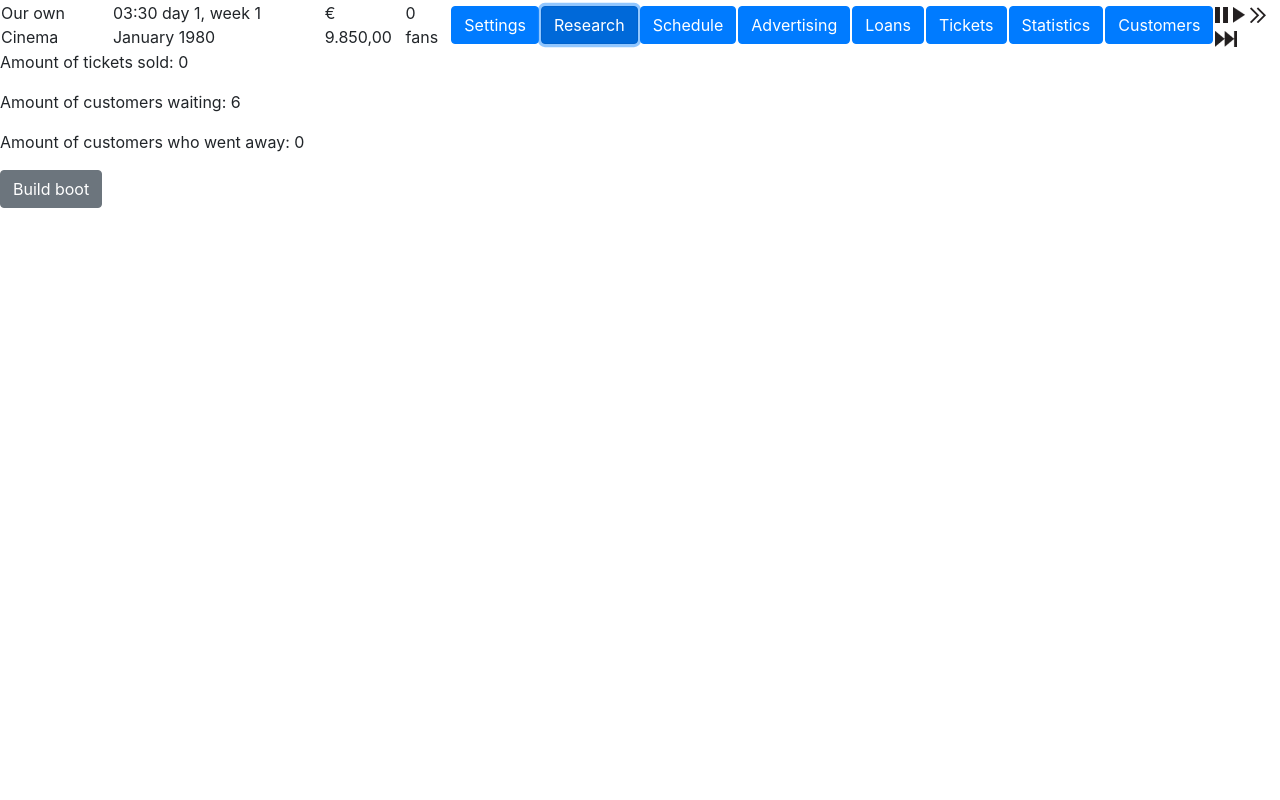
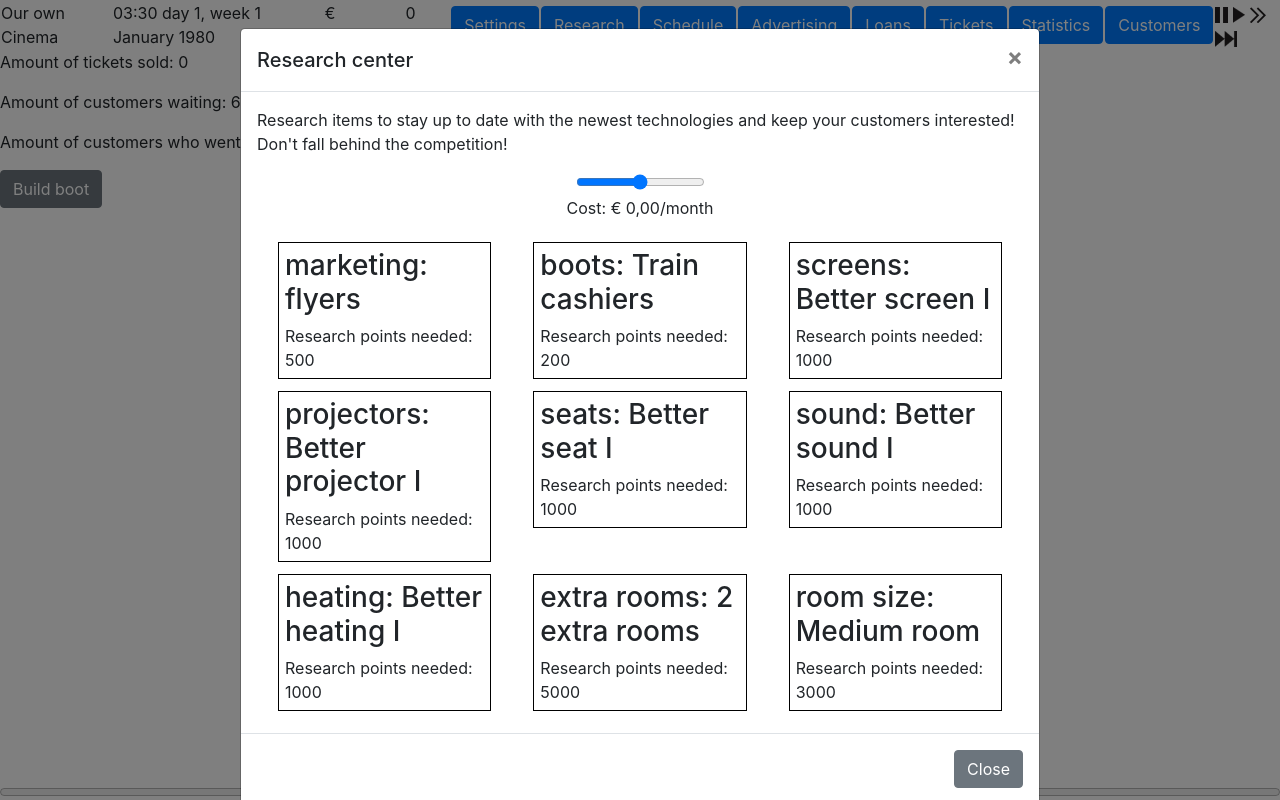
Before and after one commit to grubolsch/cinema-tycoon, a website built with Parcel: page index.html in a window 1280 px wide. Both pictures are taken after a click on the button "Research". Built offline with nearby package versions, Linux system fonts and the light colour scheme.

Commit message:
start of research functions

```diff
--- /dev/null
+++ b/Modules/Assets/research.json
@@ -0,0 +1,233 @@
+{
+  "research": [
+    {
+      "id": 1,
+      "name": "flyers",
+      "category": "marketing",
+      "points": 500,
+      "availableFrom": [1,1970]
+    },
+    {
+      "id": 2,
+      "name": "newspaper",
+      "category": "marketing",
+      "points": 1000,
+      "availableFrom": [1,1970]
+    },
+    {
+      "id": 3,
+      "name": "Radio",
+      "category": "marketing",
+      "points": 1000,
+      "availableFrom": [1,1970]
+    },
+    {
+      "id": 4,
+      "name": "Tv",
+      "category": "marketing",
+      "points": 1000,
+      "availableFrom": [1,1970]
+    },
+    {
+      "id": 5,
+      "name": "Internet",
+      "category": "marketing",
+      "points": 1000,
+      "availableFrom": [1,1970]
+    },
+
+    {
+      "id": 6,
+      "name": "Train cashiers",
+      "category": "boots",
+      "points": 200,
+      "availableFrom": [1,1970]
+    },
+    {
+      "id": 7,
+      "name": "Cashiers with PC",
+      "category": "boots",
+      "points": 400,
+      "availableFrom": [1,1970]
+    },
+    {
+      "id": 8,
+      "name": "Self service boots",
+      "category": "boots",
+      "points": 1000,
+      "availableFrom": [1,1970]
+    },
+
+    {
+      "id": 9,
+      "name": "Better screen I",
+      "category": "screens",
+      "points": 1000,
+      "availableFrom": [1,1970],
+      "popularity": 80,
+      "buildCost": 200,
+      "maintenanceCost": 20
+    },
+    {
+      "id": 10,
+      "name": "Better screen II",
+      "category": "screens",
+      "points": 1000,
+      "availableFrom": [1,1970],
+      "popularity": 90,
+      "buildCost": 400,
+      "maintenanceCost": 40
+    },
+    {
+      "id": 11,
+      "name": "Better screen III",
+      "category": "screens",
+      "points": 1000,
+      "availableFrom": [1,1970],
+      "popularity": 100,
+      "buildCost": 600,
+      "maintenanceCost": 60
+    },
+    {
+      "id": 12,
+      "name": "Better projector I",
+      "category": "projectors",
+      "points": 1000,
+      "availableFrom": [1,1970],
+      "popularity": 80,
+      "buildCost": 200,
+      "maintenanceCost": 20
+    },
+    {
+      "id": 13,
+      "name": "Better projector II",
+      "category": "projectors",
+      "points": 1000,
+      "availableFrom": [1,1970],
+      "popularity": 90,
+      "buildCost": 400,
+      "maintenanceCost": 40
+    },
+    {
+      "id": 14,
+      "name": "Better projector III",
+      "category": "projectors",
+      "points": 1000,
+      "availableFrom": [1,1970],
+      "popularity": 100,
+      "buildCost": 600,
+      "maintenanceCost": 60
+    },
+    {
+      "id": 15,
+      "name": "Better seat I",
+      "category": "seats",
+      "points": 1000,
+      "availableFrom": [1,1970],
+      "popularity": 80,
+      "buildCost": 200,
+      "maintenanceCost": 20
+    },
+    {
+      "id": 16,
+      "name": "Better seat II",
+      "category": "seats",
+      "points": 1000,
+      "availableFrom": [1,1970],
+      "popularity": 90,
+      "buildCost": 400,
+      "maintenanceCost": 40
+    },
+    {
+      "id": 17,
+      "name": "Better seat III",
+      "category": "seats",
+      "points": 1000,
+      "availableFrom": [1,1970],
+      "popularity": 100,
+      "buildCost": 600,
+      "maintenanceCost": 60
+    },
+    {
+      "id": 18,
+      "name": "Better sound I",
+      "category": "sound",
+      "points": 1000,
+      "availableFrom": [1,1970],
+      "popularity": 80,
+      "buildCost": 200,
+      "maintenanceCost": 20
+    },
+    {
+      "id": 19,
+      "name": "Better sound II",
+      "category": "sound",
+      "points": 1000,
+      "availableFrom": [1,1970],
+      "popularity": 90,
+      "buildCost": 400,
+      "maintenanceCost": 40
+    },
+    {
+      "id": 20,
+      "name": "Better sound III",
+      "category": "sound",
+      "points": 1000,
+      "availableFrom": [1,1970],
+      "popularity": 100,
+      "buildCost": 600,
+      "maintenanceCost": 60
+    },
+    {
+      "id": 21,
+      "name": "Better heating I",
+      "category": "heating",
+      "points": 1000,
+      "availableFrom": [1,1970],
+      "popularity": 80,
+      "buildCost": 200,
+      "maintenanceCost": 20
+    },
+    {
+      "id": 22,
+      "name": "Better heating II",
+      "category": "heating",
+      "points": 1000,
+      "availableFrom": [1,1970],
+      "popularity": 90,
+      "buildCost": 400,
+      "maintenanceCost": 40
+    },
+    {
+      "id": 23,
+      "name": "Better heating III",
+      "category": "heating",
+      "points": 1000,
+      "availableFrom": [1,1970],
+      "popularity": 100,
+      "buildCost": 600,
+      "maintenanceCost": 60
+    },
+    {
+      "id": 24,
+      "name": "2 extra rooms",
+      "category": "extra rooms",
+      "points": 5000,
+      "availableFrom": [1,1970]
+    },
+    {
+      "id": 25,
+      "name": "Medium room",
+      "category": "room size",
+      "points": 3000,
+      "availableFrom": [1,1970]
+    },
+    {
+      "id": 26,
+      "name": "Big room",
+      "category": "room size",
+      "points": 6000,
+      "availableFrom": [1,1970]
+    }
+  ]
+}
--- a/Modules/Entity/Cinema.ts
+++ b/Modules/Entity/Cinema.ts
@@ -2,15 +2,13 @@
 import {FinanceManager} from "../Manager/FinanceManager";
 import {TimeManager} from "../Manager/TimeManager";
 import {ConfigManager} from "../Manager/ConfigManager";
-import {Loan} from "./Loan";
-import {LoanException} from "../Exception/LoanException";
 import {LoanTaken} from "./LoanTaken";
 import {BootManager} from "../Manager/BootManager";
 import {Customer} from "./Customer";
+import {ResearchManager} from "../Manager/ResearchManager";
+import {Movie} from "./Movie";
 
-class Room {}
-class Movie {}
-//end temp code
+class Room {} // temp code
 
 class Cinema {
     private _name : string ;
@@ -20,21 +18,25 @@ class Cinema {
     private _rooms : Array<Room> = [];
     private _movies : Array<Movie> = [];
     private _customers : Array<Customer> = [];
+    private _loans: Map<number, LoanTaken> = new Map<number, LoanTaken>();
 
     private _timeManager : TimeManager;
     private _financeManager: FinanceManager;
     private _bootManager: BootManager;
+    private _researchManager: ResearchManager;
 
-    private _loans: Map<number, LoanTaken> = new Map<number, LoanTaken>();
-
-    public constructor(name: string, TimeManager : TimeManager, StartConfig : ConfigManager, financeManager : FinanceManager) {
+    public constructor(name: string, TimeManager : TimeManager, config : ConfigManager, financeManager : FinanceManager) {
         this._name = name;
-        this._fans = StartConfig.fans;
-        this._ticketPrice = StartConfig.ticketprice;
+        this._fans = config.fans;
+        this._ticketPrice = config.ticketprice;
         this._timeManager = TimeManager;
         this._financeManager = financeManager;
 
         this._bootManager = new BootManager(this);
+        this._researchManager = new ResearchManager(this, config);
+
+        //@todo: remove tmp code when we have an actual room implementation
+        this.rooms.push(new Room());
     }
 
     get name(): string {
@@ -73,6 +75,10 @@ class Cinema {
         return this._bootManager;
     }
 
+    get researchManager(): ResearchManager {
+        return this._researchManager;
+    }
+
     public update() {
         this.bootManager.update();
 
--- a/Modules/Entity/Customer.ts
+++ b/Modules/Entity/Customer.ts
@@ -102,7 +102,7 @@ class Customer {
 
     //Testing purpose (temp)
     printCustomerInformation() {
-        console.log(this._name + ", " +
+        console.info(this._name + ", " +
             this._gender + ", " +
             this._age + " / " +
             this._likeBreak + ", " +
--- /dev/null
+++ b/Modules/Entity/Research/ResearchCategory.ts
@@ -0,0 +1,29 @@
+import {ResearchItem} from "./ResearchItem";
+
+class ResearchCategory {
+    private _name : string;
+
+    private _tree : Map<number, ResearchItem> = new Map<number, ResearchItem>();
+
+    constructor(name: string) {
+        this._name = name;
+    }
+
+    get name(): string {
+        return this._name;
+    }
+
+    get tree(): Map<number, ResearchItem> {
+        return this._tree;
+    }
+
+    getNextResearch() : ResearchItem|undefined {
+        let treeAsArray = Array.from(this._tree.values());
+
+        return treeAsArray.find(function(researchItem) {
+            return researchItem.canResearch();
+        });
+    }
+}
+
+export {ResearchCategory}
--- /dev/null
+++ b/Modules/Entity/Research/ResearchExtraInfo.ts
@@ -0,0 +1,34 @@
+class ResearchExtraInfo {
+    private _popularity : number;
+    private _buildCost : number;
+    private _maintenanceCost : number;
+    private _dateFirstBuild : [number, number]  | null = null;
+
+    constructor(popularity: number, buildCost: number, maintenanceCost: number) {
+        this._popularity = popularity;
+        this._buildCost = buildCost;
+        this._maintenanceCost = maintenanceCost;
+    }
+
+    get popularity(): number {
+        return this._popularity;
+    }
+
+    get buildCost(): number {
+        return this._buildCost;
+    }
+
+    get maintenanceCost(): number {
+        return this._maintenanceCost;
+    }
+
+    get dateFirstBuild(): [number, number] | null {
+        return this._dateFirstBuild;
+    }
+
+    set dateFirstBuild(value: [number, number] | null) {
+        this._dateFirstBuild = value;
+    }
+}
+
+export {ResearchExtraInfo}
--- /dev/null
+++ b/Modules/Entity/Research/ResearchItem.ts
@@ -0,0 +1,80 @@
+import {ResearchCategory} from "./ResearchCategory";
+import {ResearchExtraInfo} from "./ResearchExtraInfo";
+import {ResearchException} from "../../Exception/ResearchException";
+
+class ResearchItem {
+    private _id : number;
+    private _name : string;
+    private _category : ResearchCategory;
+    private _availableFrom : [number, number];
+    private _pointsLeft: number;
+    private _pointsRequired: number;
+    private _researchExtraInfo: ResearchExtraInfo | null = null;
+    private isResearched : boolean = false;
+
+    constructor(id: number, name: string, category: ResearchCategory, availableFrom: [number, number], points: number) {
+        this._id = id;
+        this._name = name;
+        this._category = category;
+        this._availableFrom = availableFrom;
+        this._pointsLeft = points;
+        this._pointsRequired = points;
+    }
+
+    canResearch() : boolean {
+        //@todo: implement
+        return !this.isResearched;
+    }
+
+    get id(): number {
+        return this._id;
+    }
+
+    get name(): string {
+        return this._name;
+    }
+
+    get points(): number {
+        return this._pointsLeft;
+    }
+    get category(): ResearchCategory {
+        return this._category;
+    }
+
+    get availableFrom(): [number, number] {
+        return this._availableFrom;
+    }
+
+    get researchExtraInfo(): ResearchExtraInfo | null {
+        return this._researchExtraInfo;
+    }
+
+    addExtraInfo(researchExtraInfo: ResearchExtraInfo) {
+        this._researchExtraInfo = researchExtraInfo;
+    }
+
+    //returns the amount of progress used to finish the tech.
+    addProgress(progress: number) : number{
+        if(progress <= 0) {
+            throw ResearchException.invalidProgress(progress);
+        }
+
+        let progressUsed = Math.min(this._pointsLeft, progress);
+
+        this._pointsLeft -= progressUsed;
+
+        if(this._pointsLeft <= 0) {
+            this.isResearched = true;
+        }
+
+        return Math.max(0, progress - progressUsed);
+    }
+
+    getProgressPercentage() : number {
+        let progress = this._pointsRequired - this._pointsLeft;
+
+        return progress * this._pointsRequired / 100;
+    }
+}
+
+export {ResearchItem}
--- /dev/null
+++ b/Modules/Exception/ResearchException.ts
@@ -0,0 +1,7 @@
+class ResearchException extends Error {
+    static invalidProgress(progress : any) : ResearchException {
+        return new this('You cannot give a technology a negative resource, got '+ progress);
+    }
+}
+
+export {ResearchException}
--- a/Modules/Manager/ConfigManager.ts
+++ b/Modules/Manager/ConfigManager.ts
@@ -2,11 +2,13 @@ class ConfigManager {
     private readonly _credit : number = 10000;
     private readonly _ticketprice : number  = 10;
     private readonly _fans : number  = 0;
+    private readonly _researchDefaultValue : number = 100;
+    private readonly _researchDefaultCostPerPoint : number = 12;
+    private readonly _researchIncreasePercentageCostPerRoom : number = 20;
 
     //Config customer
     private readonly _breakTolerance = 0.2;
     private readonly _commercialTolerance = 0.2;
-
 
     get credit(): number {
         return this._credit;
@@ -27,6 +29,18 @@ class ConfigManager {
     get commercialTolerance(): number {
         return this._commercialTolerance;
     }
+
+    get researchDefaultValue(): number {
+        return this._researchDefaultValue;
+    }
+
+    get researchDefaultCostPerPoint(): number {
+        return this._researchDefaultCostPerPoint;
+    }
+
+    get researchIncreasePercentageCostPerRoom(): number {
+        return this._researchIncreasePercentageCostPerRoom;
+    }
 }
 
 export { ConfigManager };
--- /dev/null
+++ b/Modules/Manager/ResearchManager.ts
@@ -0,0 +1,121 @@
+import {ConfigManager} from "./ConfigManager";
+import {Cinema} from "../Entity/Cinema";
+import researchJson from "../Assets/research.json";
+import {ResearchExtraInfo} from "../Entity/Research/ResearchExtraInfo";
+import {ResearchCategory} from "../Entity/Research/ResearchCategory";
+import {ResearchItem} from "../Entity/Research/ResearchItem";
+
+class ResearchManager {
+    private readonly DOUBLE_MAX_RESEARCH: number = 2;
+
+    private _configManager : ConfigManager;
+    private _cinema: Cinema;
+
+    private _tree : Map<number, ResearchItem> = new Map<number, ResearchItem>();
+
+    private _categories : Map<string, ResearchCategory> = new Map<string, ResearchCategory>();
+
+    private _activeResearch : ResearchItem|null = null;
+    private _level : number;
+    private progressSaved: number = 0;
+
+    constructor(cinema : Cinema, configManager: ConfigManager) {
+        this._cinema = cinema;
+        this._configManager = configManager;
+        this._level = configManager.researchDefaultValue;
+
+        this.ResearchTreeImport();
+    }
+
+    private ResearchTreeImport() {
+        for (let i in researchJson.research) {
+            let json = researchJson.research[i];
+
+            if (!this._categories.has(json.category)) {
+                this._categories.set(json.category, new ResearchCategory(json.category));
+            }
+
+            let category = this._categories.get(json.category)!;
+            let researchItem = new ResearchItem(json.id, json.name, category, [json.availableFrom[0], json.availableFrom[1]], parseInt(json.points));
+            if (json.popularity !== undefined) {
+                researchItem.addExtraInfo(new ResearchExtraInfo(json.popularity, json.buildCost, json.maintenanceCost));
+            }
+
+            category.tree.set(json.id, researchItem);
+            this._tree.set(json.id, researchItem);
+        }
+    }
+
+    get tree(): Map<number, ResearchItem> {
+        return this._tree;
+    }
+
+    setActiveResearch(researchItem : ResearchItem|null) : boolean {
+        if(researchItem === null) {
+            this._activeResearch = null;
+            return true;
+        }
+
+        if(!researchItem.canResearch()) {
+            return false;
+        }
+
+        this._activeResearch = researchItem;
+
+        return true;
+    }
+
+    get level(): number {
+        return this._level;
+    }
+
+    set level(value: number) {
+        this._level = value;
+    }
+
+    getMontlyCost() : number {
+        if(this._activeResearch  === null) {
+            return 0;
+        }
+
+        let baseCost : number = this._level * this._configManager.researchDefaultCostPerPoint;
+        let percentageIncrease : number = (this._cinema.rooms.length-1) * this._configManager.researchIncreasePercentageCostPerRoom;
+
+
+        console.log(this._cinema.rooms.length, percentageIncrease);
+
+        return baseCost + (baseCost * percentageIncrease / 100);
+    }
+
+    update() : void {
+        if(this._level <= 0 || this._activeResearch === null) {
+            return;
+        }
+
+        this.progressSaved = this._activeResearch.addProgress(this._level + this.progressSaved);
+        this._cinema.financeManager.pay(this.getMontlyCost(), 'research');
+    }
+
+    getMaxLevel() : number {
+        return this._configManager.researchDefaultValue * this.DOUBLE_MAX_RESEARCH;
+    }
+
+    getProgressPercentage() : number {
+        if(this._activeResearch === null) {
+            return 0;
+        }
+        return this._activeResearch.getProgressPercentage();
+    }
+
+
+    get activeResearch(): ResearchItem | null {
+        return this._activeResearch;
+    }
+
+
+    get categories(): Map<string, ResearchCategory> {
+        return this._categories;
+    }
+}
+
+export {ResearchManager}
--- /dev/null
+++ b/Modules/Render/RenderResearch.ts
@@ -0,0 +1,94 @@
+import {Cinema} from "../Entity/Cinema";
+import {currency} from "../Utils";
+
+class RenderResearch implements RenderInterface {
+    private readonly costSlider = (<HTMLElement>document.querySelector('#research-cost-slider'));
+    private readonly costPrice = (<HTMLElement>document.querySelector('#research-cost'));
+    private readonly progressBar = (<HTMLElement>document.querySelector('#research-progress-bar'));
+    private readonly container = (<HTMLElement>document.querySelector('#research-container'));
+    private readonly template = (<HTMLTemplateElement>document.querySelector('#research-template'));
+
+    private readonly _cinema : Cinema;
+
+    constructor(cinema : Cinema) {
+        this._cinema = cinema;
+
+        var self = this;
+        this.costSlider.addEventListener('change', function() {
+            self._cinema.researchManager.level = parseInt((<HTMLInputElement>this).value);
+
+            self.costPrice.innerHTML = currency(self._cinema.researchManager.getMontlyCost());
+        });
+
+        self.costPrice.innerHTML = currency(self._cinema.researchManager.getMontlyCost());
+
+        this.costSlider.setAttribute('min', '0');
+        this.costSlider.setAttribute('max', self._cinema.researchManager.getMaxLevel().toString());
+        this.costSlider.setAttribute('value', self._cinema.researchManager.level.toString());
+        this.renderResearchGrid();
+    }
+
+    private renderResearchGrid() {
+        var self = this;
+
+        self.container.innerHTML = '';
+        this._cinema.researchManager.categories.forEach(function (category) {
+            let researchItem = category.getNextResearch();
+
+            if (researchItem === undefined) {
+                return;
+            }
+
+            let clone = <HTMLElement>self.template.content.cloneNode(true);
+
+            clone.querySelector('.research-name')!.innerHTML = category.name + ": " + researchItem.name;
+            clone.querySelector('.research-points')!.innerHTML = researchItem.points.toString();
+            (<HTMLElement>clone.querySelector('.research-block')).dataset.researchId = researchItem.id.toString();
+
+            let block = (<HTMLElement>clone.querySelector('.research-block'));
+            block.dataset.researchId = researchItem.id.toString();
+
+            if (self._cinema.researchManager.activeResearch !== null && self._cinema.researchManager.activeResearch.id === researchItem.id) {
+                block.classList.add("active");
+            }
+
+            self.container.appendChild(clone);
+        });
+
+        document.querySelectorAll('div.research-block').forEach(function(elementA) {
+            let element = <HTMLElement>elementA;
+            element.addEventListener('click', function() {
+                if(element.dataset.researchId === undefined) {
+                    return;
+                }
+
+                let researchItem = self._cinema.researchManager.tree.get(parseInt(element.dataset.researchId));
+
+                if(researchItem === undefined || !self._cinema.researchManager.setActiveResearch(researchItem)) {
+                    return;
+                }
+
+                let alreadyActiveTech = self.container.querySelector('.active');
+                if(alreadyActiveTech !== null) {
+                    alreadyActiveTech.classList.remove('active');
+                }
+
+                element.classList.add("active");
+                self.costPrice.innerHTML = currency(self._cinema.researchManager.getMontlyCost());
+
+            });
+        });
+    }
+
+    render(): void {
+        this.progressBar.setAttribute('value', this._cinema.researchManager.getProgressPercentage().toString());
+        this.renderResearchGrid();
+    }
+
+    renderMonthly() : void {
+        //only update once a month
+        this.renderResearchGrid();
+    }
+}
+
+export {RenderResearch}
--- a/Modules/Utils.ts
+++ b/Modules/Utils.ts
@@ -1,3 +1,5 @@
+// @ts-nocheck
+
 function number_format (number, decimals, decPoint, thousandsSep) { // eslint-disable-line camelcase
                                                                                      //  discuss at: https://locutus.io/php/number_format/
                                                                                      // original by: Jonas Raoni Soares Silva (https://www.jsfromhell.com)
@@ -54,7 +56,7 @@ function number_format (number, decimals, decPoint, thousandsSep) { // eslint-di
     var prec = !isFinite(+decimals) ? 0 : Math.abs(decimals)
     var sep = (typeof thousandsSep === 'undefined') ? ',' : thousandsSep
     var dec = (typeof decPoint === 'undefined') ? '.' : decPoint
-    var s = ''
+    var s = '';
 
     var toFixedFix = function (n, prec) {
         if (('' + n).indexOf('e') === -1) {
--- a/index.html
+++ b/index.html
@@ -40,7 +40,7 @@
             <button rel="openSettings" type="button" class="btn btn-primary top-menu">Settings</button>
         </td>
         <td>
-            <button rel="research" class="btn btn-primary top-menu">Research</button>
+            <button rel="research" class="btn btn-primary top-menu"  data-toggle="modal" data-target="#researchModal">Research</button>
         </td>
         <td>
             <button rel="schedule" class="btn btn-primary top-menu">Schedule</button>
@@ -69,7 +69,6 @@
         </td>
     </tr>
 </table>
-
 
 
 <!-- Advertising Modal -->
@@ -137,6 +136,47 @@
 </div>
 <!-- /Advertising Modal -->
 
+<!-- Research Modal -->
+<div class="modal fade" id="researchModal" tabindex="-1" role="dialog" aria-labelledby="ModalCenterTitle"
+     aria-hidden="true">
+    <div class="modal-dialog modal-dialog-centered modal-lg" role="document">
+        <div class="modal-content">
+            <div class="modal-header">
+                <h5 class="modal-title">Research center</h5>
+                <button type="button" class="close" data-dismiss="modal" aria-label="Close">
+                    <span aria-hidden="true">&times;</span>
+                </button>
+            </div>
+            <div class="modal-body">
+                <p>Research items to stay up to date with the newest technologies and keep your customers interested! Don't fall behind the competition!</p>
+
+                <div class="center">
+                    <input type="range" class="slider" id="research-cost-slider">
+                    <p>Cost: <span id="research-cost"></span>/month</p>
+                </div>
+
+                <div class="container">
+                    <div class="row" id="research-container"></div>
+                </div>
+
+                <template id="research-template">
+                    <div class="col-sm-4">
+                        <div class="research-block">
+                            <h3 class="research-name"></h3>
+
+                            Research points needed: <span class="research-points"></span>
+                        </div>
+                    </div>
+                </template>
+            </div>
+            <div class="modal-footer">
+                <button type="button" class="btn btn-secondary" data-dismiss="modal">Close</button>
+            </div>
+        </div>
+    </div>
+</div>
+<!-- /Research Modal -->
+
 <div id="debugBar" style="display: none;">
     <h1>Debug bar</h1>
     <button class="trigger-event btn btn-secondary" rel="hour">Trigger hour change</button>
@@ -158,5 +198,31 @@
     <button class="btn btn-secondary" id="build-boot">Build boot</button>
 </div>
 
+<progress max="100" value="0" style="width: 100%;" id="research-progress-bar"></progress>
+
+
+<style>
+    #research-progress-bar {
+        width: 100%;
+        position: fixed;
+        bottom: 0px;
+    }
+
+    div.research-block  {
+        cursor: pointer;
+        border: 1px black solid;
+        padding: 6px;
+        margin: 6px;
+    }
+
+    div.research-block.active {
+        background-color: lightgreen;
+    }
+
+    .center {
+        text-align: center;
+    }
+</style>
+
 </body>
 </html>
--- a/main.ts
+++ b/main.ts
@@ -14,9 +14,9 @@ import {InternetCampaignType} from "./Modules/MarketingCampaignTypes/InternetCam
 import {LoanManager} from "./Modules/Manager/LoanManager";
 import {RenderLoans} from "./Modules/Render/RenderLoans";
 import {RenderBoots} from "./Modules/Render/RenderBoots";
-import {Customer} from "./Modules/Entity/Customer";
 import {MovieGenerator} from "./Modules/Generator/MovieGenerator";
 import {Movie} from "./Modules/Entity/Movie";
+import {RenderResearch} from "./Modules/Render/RenderResearch";
 
 function init() {
     generateMovie();
@@ -78,8 +78,6 @@ function generateMovie() {
     console.log(manyMovies);
 }
 
-init();
-
 const observer = new Observer;
 const configManager = new ConfigManager;
 const loanManager = new LoanManager;
@@ -95,6 +93,7 @@ document.addEventListener('DOMContentLoaded', () => {
     let render = new Render(cinema);
     render.addRender(new RenderLoans(cinema, loanManager));
     render.addRender(new RenderBoots(cinema));
+    render.addRender(new RenderResearch(cinema));
     render.render();
 
     //the main loop that makes the game has a flow of time
@@ -112,6 +111,10 @@ document.addEventListener('DOMContentLoaded', () => {
 
     observer.subscribe('hour', function() {
         cinema.bootManager.payHourCost();
+    });
+
+    observer.subscribe('month', function() {
+        cinema.researchManager.update();
     });
     //end observers code
 
```
